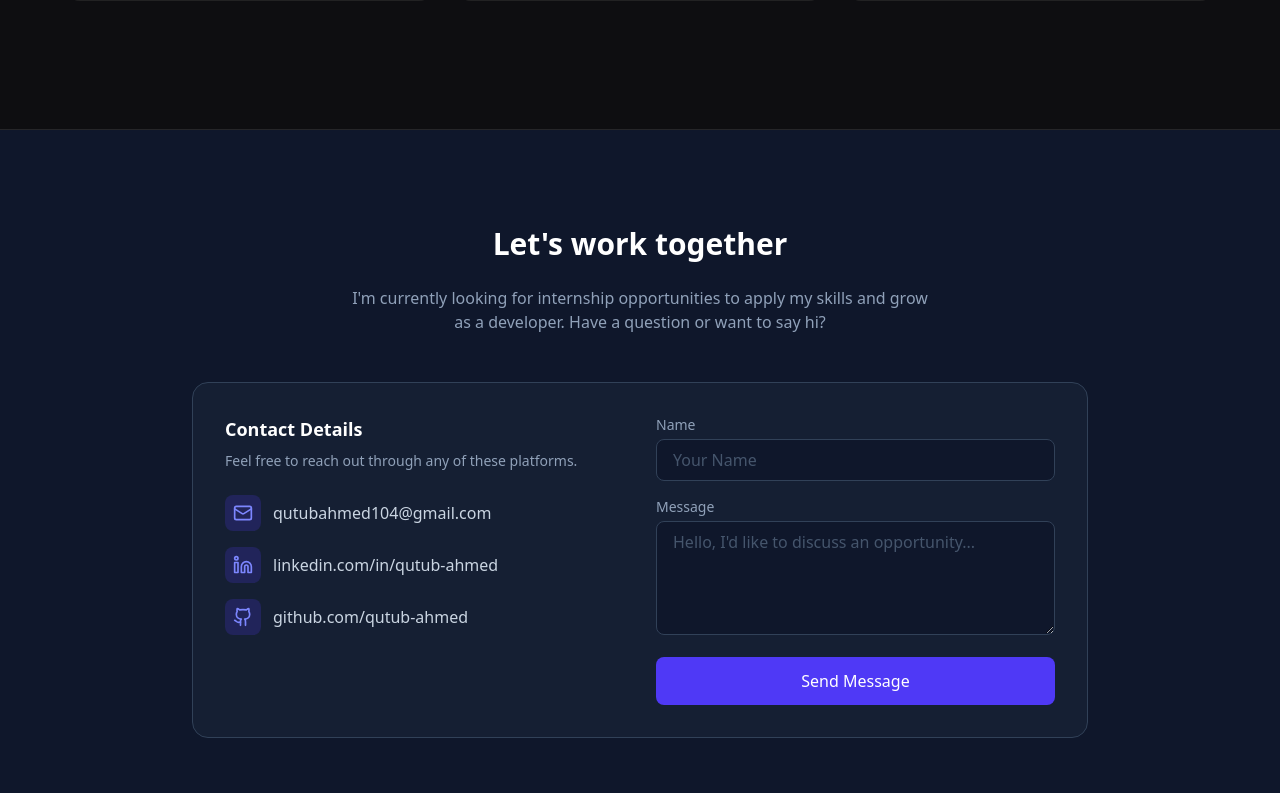
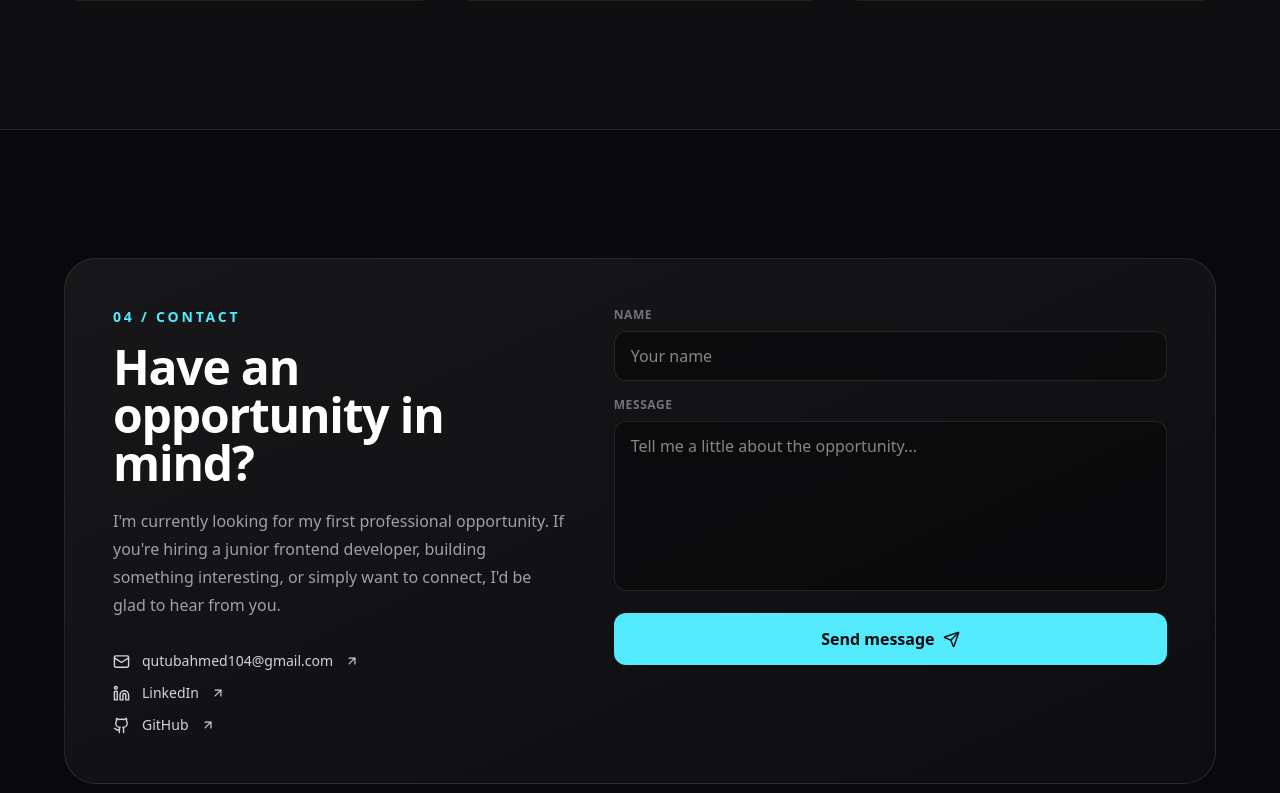
Before and after one commit to qutubahmed732/Portfolio, a React (Vite) app: page / in a window 1280 px wide. Shown: the part 4327-5120 px from the top of the page. Built offline with nearby package versions, Linux system fonts and the light colour scheme.

Commit message:
feat: improve contact CTA, form validation and feedback states

```diff
--- a/src/components/Contact.jsx
+++ b/src/components/Contact.jsx
@@ -1,89 +1,49 @@
-import { Mail, Linkedin, Github } from "lucide-react";
 import { useState } from "react";
+import { ArrowUpRight, Github, Linkedin, Mail, Send, CheckCircle2 } from "lucide-react";
 import services from "../appwrite/appwrite";
 
 export default function Contact() {
-
-  const [messagesname, setMessagesname] = useState("");
-  const [messagesMessage, setMessagesMessage] = useState("");
+  const [name, setName] = useState("");
+  const [message, setMessage] = useState("");
+  const [status, setStatus] = useState("idle");
 
   async function feedbackFunction(e) {
     e.preventDefault();
-    const data = {
-      name: messagesname,
-      message: messagesMessage
+    if (!name.trim() || !message.trim()) return;
+    setStatus("sending");
+    try {
+      await services.sendFeedbacks({ name: name.trim(), message: message.trim() });
+      setName("");
+      setMessage("");
+      setStatus("sent");
+    } catch {
+      setStatus("error");
     }
-
-    await services.sendFeedbacks(data);
-    setMessagesname("");
-    setMessagesMessage("");
   }
 
+  return (
+    <section id="contact" className="reveal-section px-6 py-24 sm:py-32">
+      <div className="mx-auto max-w-6xl overflow-hidden rounded-[2rem] border border-white/10 bg-gradient-to-br from-white/[.06] to-white/[.02] p-7 sm:p-12">
+        <div className="grid gap-12 lg:grid-cols-[.9fr_1.1fr] lg:items-start">
+          <div>
+            <p className="reveal-item text-sm font-bold uppercase tracking-[.2em] text-cyan-300">04 / Contact</p>
+            <h2 className="reveal-item mt-4 text-4xl font-black tracking-tight text-white sm:text-5xl">Have an opportunity in mind?</h2>
+            <p className="reveal-item mt-5 max-w-lg leading-7 text-zinc-400">I'm currently looking for my first professional opportunity. If you're hiring a junior frontend developer, building something interesting, or simply want to connect, I'd be glad to hear from you.</p>
+            <div className="reveal-item mt-8 space-y-3 text-sm">
+              <a href="mailto:qutubahmed104@gmail.com" className="flex items-center gap-3 text-zinc-300 hover:text-cyan-300"><Mail size={17} /> qutubahmed104@gmail.com <ArrowUpRight size={14} /></a>
+              <a href="https://www.linkedin.com/in/qutub-ahmed-9429982a6/" target="_blank" rel="noreferrer" className="flex items-center gap-3 text-zinc-300 hover:text-cyan-300"><Linkedin size={17} /> LinkedIn <ArrowUpRight size={14} /></a>
+              <a href="https://github.com/qutubahmed732" target="_blank" rel="noreferrer" className="flex items-center gap-3 text-zinc-300 hover:text-cyan-300"><Github size={17} /> GitHub <ArrowUpRight size={14} /></a>
+            </div>
+          </div>
 
-  return (
-    <section id="contact" className="py-24 bg-slate-900 text-white">
-      <div className="container mx-auto px-6">
-        <div className="max-w-4xl mx-auto text-center">
-          <h2 className="text-3xl font-bold mb-6">Let's work together</h2>
-          <p className="text-slate-400 mb-12 max-w-xl mx-auto">
-            I'm currently looking for internship opportunities to apply my skills and grow as a developer. Have a question or want to say hi?
-          </p>
-
-          <div className="grid md:grid-cols-2 gap-8 text-left bg-slate-800/50 p-8 rounded-2xl border border-slate-700">
-            <div className="space-y-6">
-              <div>
-                <h3 className="text-lg font-semibold text-white mb-2">Contact Details</h3>
-                <p className="text-slate-400 text-sm">Feel free to reach out through any of these platforms.</p>
-              </div>
-
-              <div className="space-y-4">
-                <a href="mailto:qutubahmed104@gmail.com" className="flex items-center gap-3 text-slate-300 hover:text-white transition-colors">
-                  <div className="p-2 bg-indigo-600/20 rounded-lg text-indigo-400">
-                    <Mail className="w-5 h-5" />
-                  </div>
-                  qutubahmed104@gmail.com
-                </a>
-                <a href="https://www.linkedin.com/in/qutub-ahmed-9429982a6/" target="_blank" className="flex items-center gap-3 text-slate-300 hover:text-white transition-colors">
-                  <div className="p-2 bg-indigo-600/20 rounded-lg text-indigo-400">
-                    <Linkedin className="w-5 h-5" />
-                  </div>
-                  linkedin.com/in/qutub-ahmed
-                </a>
-                <a href="https://github.com/qutubahmed732" target="_blank" className="flex items-center gap-3 text-slate-300 hover:text-white transition-colors">
-                  <div className="p-2 bg-indigo-600/20 rounded-lg text-indigo-400">
-                    <Github className="w-5 h-5" />
-                  </div>
-                  github.com/qutub-ahmed
-                </a>
-              </div>
-            </div>
-
-            <form className="space-y-4" onSubmit={feedbackFunction}>
-              <div>
-                <label className="block text-sm font-medium text-slate-400 mb-1">Name</label>
-                <input
-                  value={messagesname}
-                  onChange={(e) => setMessagesname(e.target.value)}
-                  type="text"
-                  className="w-full px-4 py-2 bg-slate-900 border border-slate-700 rounded-lg focus:ring-2 focus:ring-indigo-500 focus:border-transparent outline-none transition-all text-white placeholder-slate-600"
-                  placeholder="Your Name"
-                />
-              </div>
-              <div>
-                <label className="block text-sm font-medium text-slate-400 mb-1">Message</label>
-                <textarea
-                  value={messagesMessage}
-                  onChange={(e) => setMessagesMessage(e.target.value)}
-                  rows="4"
-                  className="w-full px-4 py-2 bg-slate-900 border border-slate-700 rounded-lg focus:ring-2 focus:ring-indigo-500 focus:border-transparent outline-none transition-all text-white placeholder-slate-600"
-                  placeholder="Hello, I'd like to discuss an opportunity..."
-                ></textarea>
-              </div>
-              <button className="w-full py-3 bg-indigo-600 hover:bg-indigo-700 rounded-lg font-medium transition-colors">
-                Send Message
-              </button>
-            </form>
-          </div>
+          <form className="reveal-item space-y-4" onSubmit={feedbackFunction}>
+            <div><label htmlFor="name" className="mb-2 block text-xs font-bold uppercase tracking-wider text-zinc-500">Name</label><input id="name" value={name} onChange={(e) => setName(e.target.value)} required autoComplete="name" className="w-full rounded-xl border border-white/10 bg-zinc-950/70 px-4 py-3 text-white outline-none transition focus:border-cyan-300/50 focus:ring-2 focus:ring-cyan-300/10" placeholder="Your name" /></div>
+            <div><label htmlFor="message" className="mb-2 block text-xs font-bold uppercase tracking-wider text-zinc-500">Message</label><textarea id="message" value={message} onChange={(e) => setMessage(e.target.value)} required rows="6" className="w-full resize-none rounded-xl border border-white/10 bg-zinc-950/70 px-4 py-3 text-white outline-none transition focus:border-cyan-300/50 focus:ring-2 focus:ring-cyan-300/10" placeholder="Tell me a little about the opportunity..." /></div>
+            <button disabled={status === "sending"} className="inline-flex w-full items-center justify-center gap-2 rounded-xl bg-cyan-300 px-5 py-3.5 font-bold text-zinc-950 transition hover:bg-cyan-200 disabled:cursor-not-allowed disabled:opacity-60">
+              {status === "sending" ? "Sending..." : status === "sent" ? <>Message sent <CheckCircle2 size={17} /></> : <>Send message <Send size={17} /> </>}
+            </button>
+            {status === "error" && <p className="text-sm text-red-300">Something went wrong. Please email me directly instead.</p>}
+          </form>
         </div>
       </div>
     </section>
```
